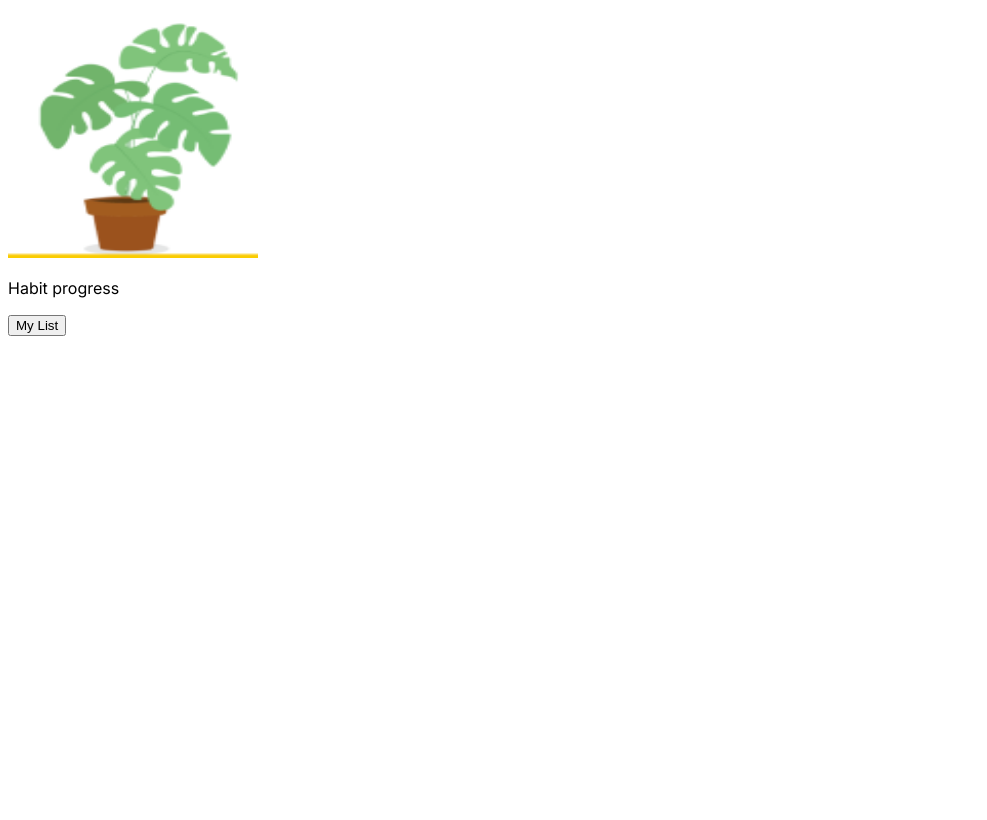
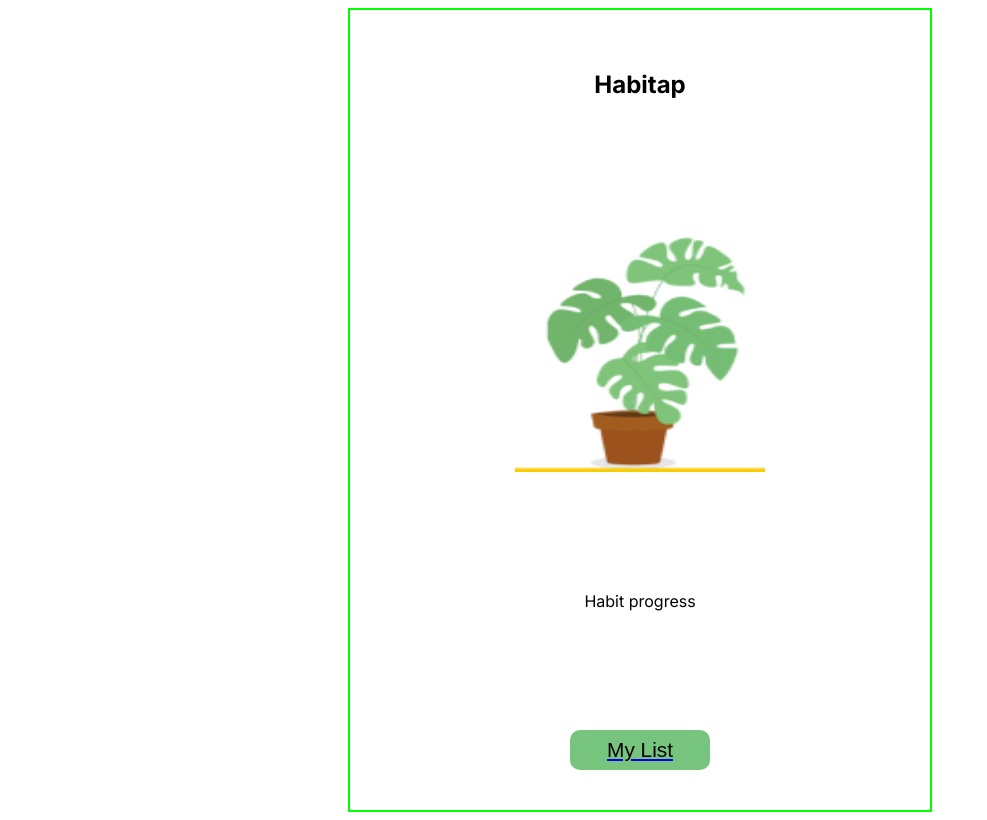
Before and after one commit to liz-robson/SoC-final-project, a Next.js app: page / in a window 1280 px wide. Shown: the whole page, without its empty margins (0-987 px from the left). Built offline with nearby package versions, Linux system fonts and the light colour scheme; a web font is replaced by a local one.

Commit message:
adding styling to homepage

```diff
--- a/components/MainBtn/index.tsx
+++ b/components/MainBtn/index.tsx
@@ -3,7 +3,7 @@ import Link from 'next/link';
 
 export default function MainBtn() {
   return ( <>
-  <Link href="/myList">
+  <Link href="/">
     <button className={styles.mainBtn}>
       Home
     </button>
--- a/components/listBttn/index.tsx
+++ b/components/listBttn/index.tsx
@@ -1,3 +1,5 @@
+import styles from "../MainBtn/MainBtn.module.css"
+
 export default function ListBttn() {
-  return <button>My List</button>;
+  return <button className={styles.mainBtn}>My List</button>;
 }
--- a/src/app/page.tsx
+++ b/src/app/page.tsx
@@ -1,16 +1,18 @@
 import Plant from "../../components/plant"
 import ListBttn from "../../components/listBttn";
-import Image from "next/image";
+import Link from "next/link";
 
 const URL =""
 
 export default function Home() {
   return (
   <>
+  <section className="main">
+  <h1>Habitap</h1>
   <Plant />
   <p>Habit progress</p>
-  <ListBttn />
-
+  <Link href="/myList"><ListBttn/></Link>
+  </section>
   </>)
 
 }
```
